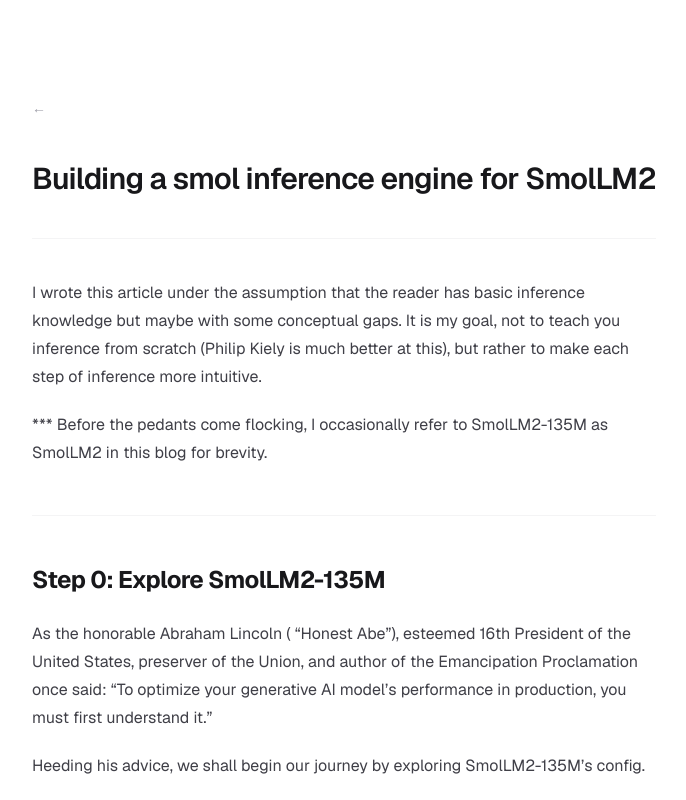
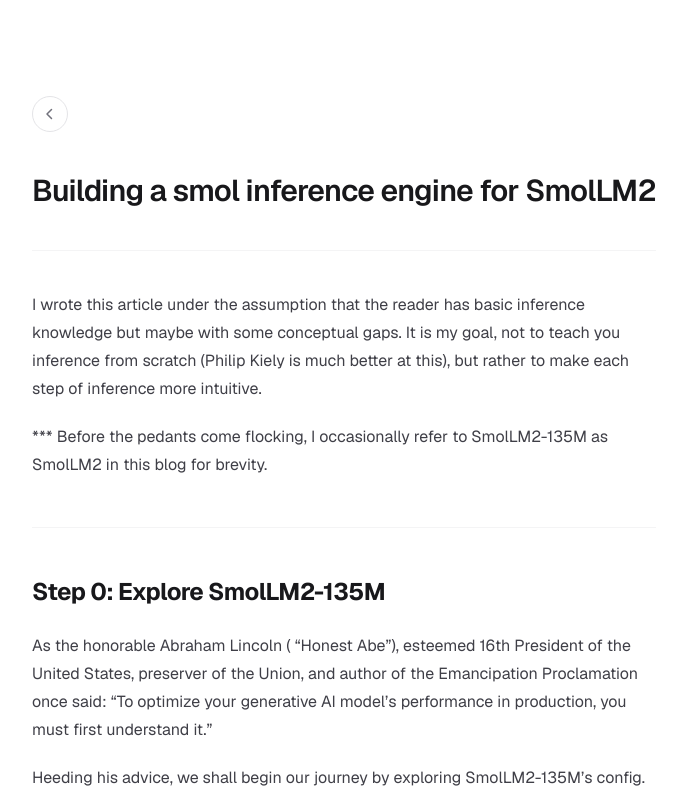
Before and after one commit to yashibuilds/yashi-site, a Next.js app: page /blog/building-a-smol-inference-engine-for-smollm2 in a window 1280 px wide. Shown: the top 800 px of the page, without its empty margins (296-982 px from the left). Built offline with nearby package versions, Linux system fonts and the light colour scheme.

Commit message:
Style back link as circular button
Co-authored-by: yashibuilds <yashibuilds@gmail.com>

```diff
--- a/app/blog/[slug]/page.tsx
+++ b/app/blog/[slug]/page.tsx
@@ -32,9 +32,23 @@ export default async function BlogPost({ params }: PageProps<"/blog/[slug]">) {
         <Link
           href="/"
           aria-label="Back to home"
-          className="text-sm text-zinc-400 transition-colors hover:text-zinc-700 dark:text-zinc-500 dark:hover:text-zinc-300"
+          className="inline-flex h-9 w-9 items-center justify-center rounded-full border border-zinc-200 text-zinc-500 transition-colors hover:border-zinc-300 hover:bg-zinc-50 hover:text-zinc-900 dark:border-zinc-700 dark:text-zinc-400 dark:hover:border-zinc-600 dark:hover:bg-zinc-900 dark:hover:text-zinc-100"
         >
-          &larr;
+          <svg
+            width="16"
+            height="16"
+            viewBox="0 0 16 16"
+            fill="none"
+            aria-hidden="true"
+          >
+            <path
+              d="M9.5 3.5 5 8l4.5 4.5"
+              stroke="currentColor"
+              strokeWidth="1.5"
+              strokeLinecap="round"
+              strokeLinejoin="round"
+            />
+          </svg>
         </Link>
       </nav>
 
```
